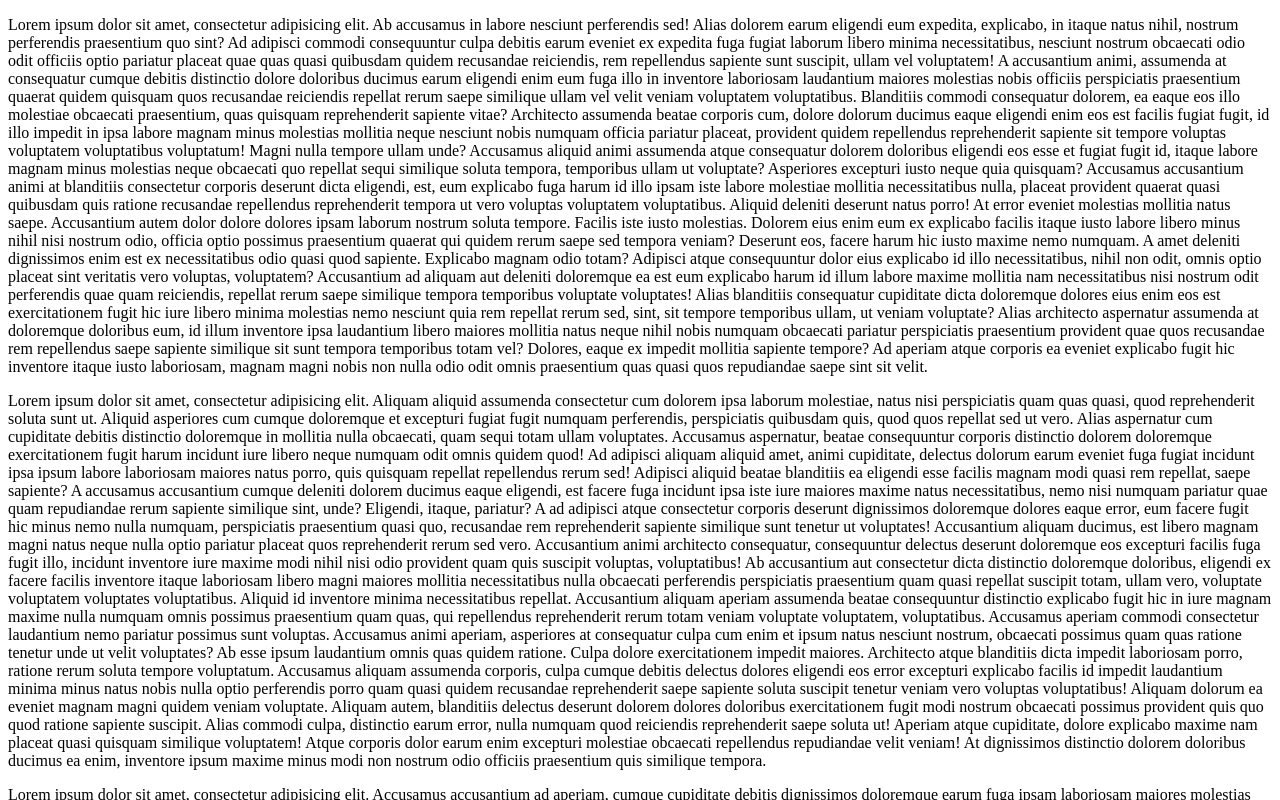
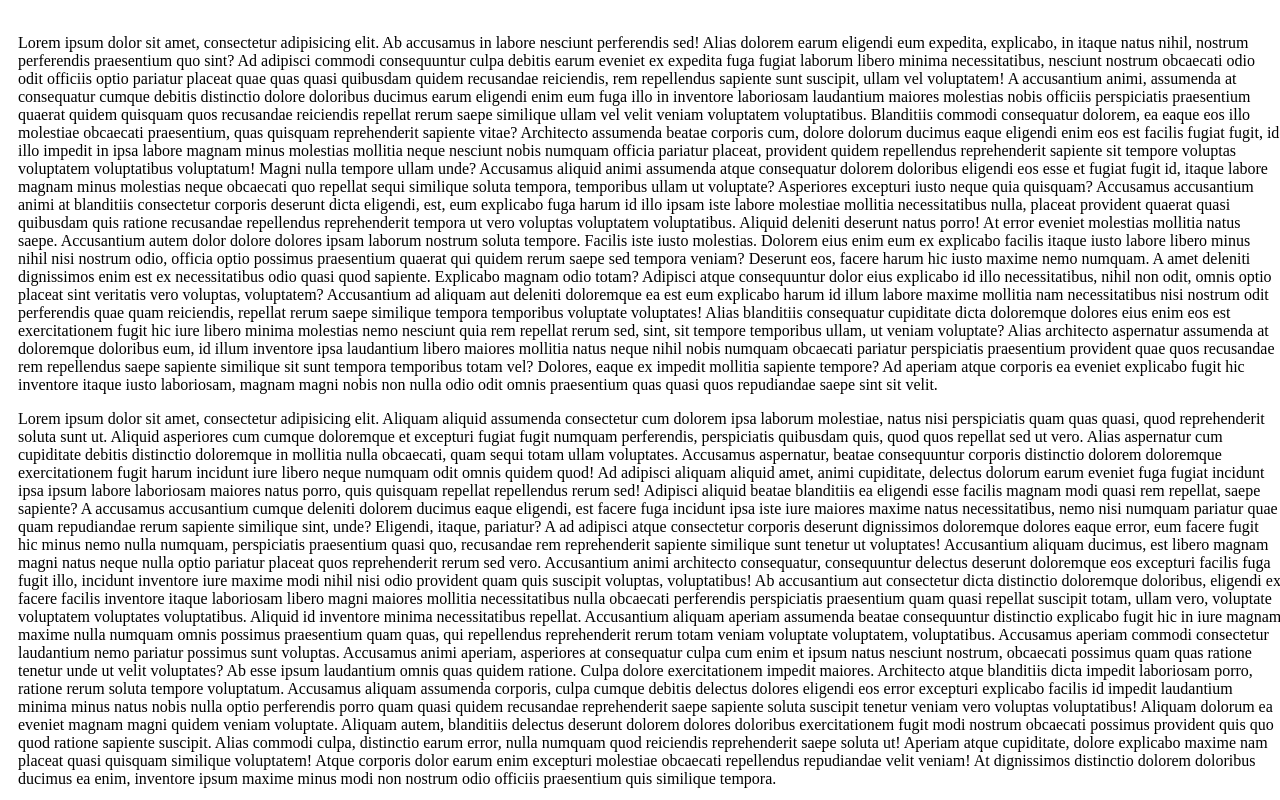
Before and after one commit to davidmgilo/ResponsiveLayouts, a plain HTML site: page tinytweaks.html in a window 1280 px wide. Shown: the top 800 px of the page. Drawn offline with Linux system fonts and the light colour scheme.

Commit message:
tiny tweaks II

```diff
--- a/tinytweaks.html
+++ b/tinytweaks.html
@@ -10,9 +10,22 @@
 <body>
 <style>
 
+.c1{
+    padding: 10px;
+    width: 100%;
+}
+
+@media (min-width: 500px){
+
+}
+
+@media (min-width: 800px){
+
+}
+
 </style>
 <div class="container" role="main">
-    <div class="cl">
+    <div class="c1">
         <p>Lorem ipsum dolor sit amet, consectetur adipisicing elit. Ab accusamus in labore nesciunt perferendis sed!
             Alias dolorem earum eligendi eum expedita, explicabo, in itaque natus nihil, nostrum perferendis praesentium
             quo sint? Ad adipisci commodi consequuntur culpa debitis earum eveniet ex expedita fuga fugiat laborum
```
Also changed, not shown: 1 other file.
